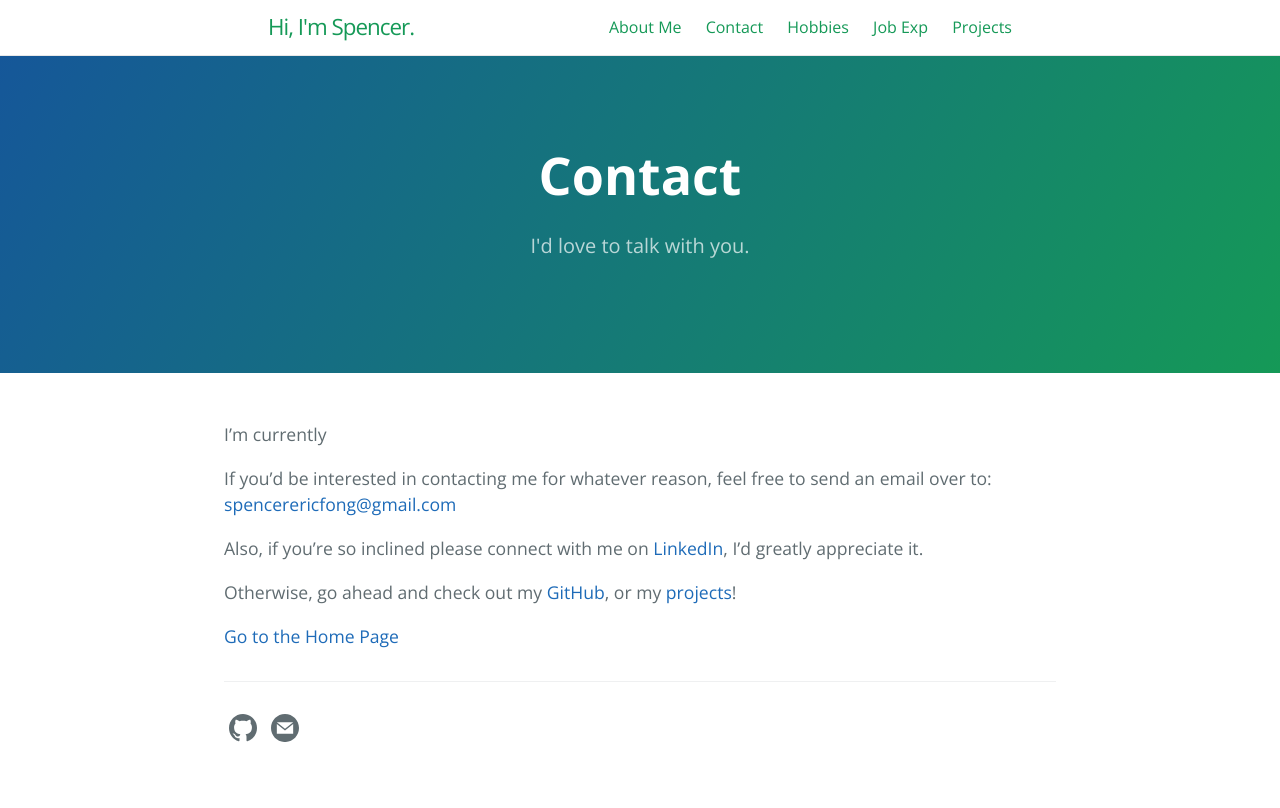
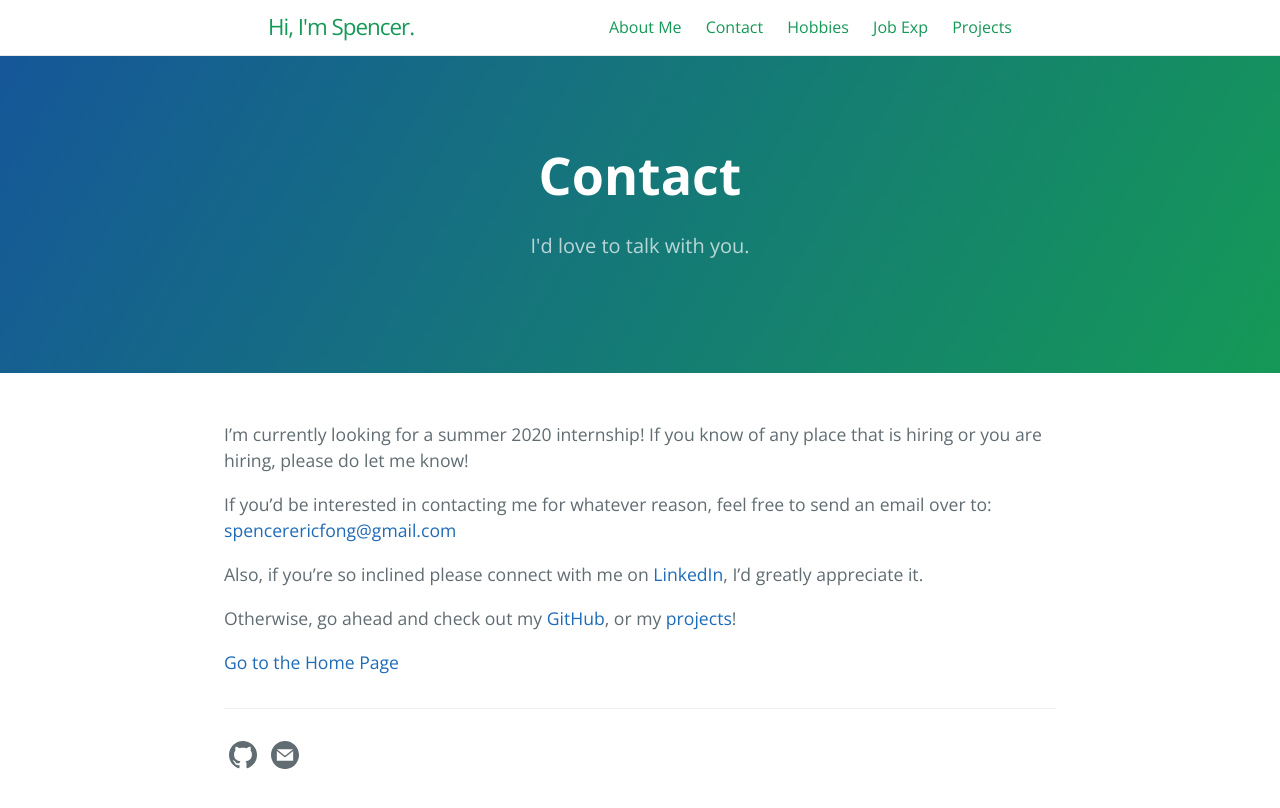
Before and after one commit to spencerericfong/spencerericfong.github.io, a Jekyll site: the page built from contact.md, in a window 1280 px wide. Shown: the top 808 px of the page. Built offline with Jekyll 4.4.1, drawn with Linux system fonts in a browser that asks for light colours.

Commit message:
fixed contact page

```diff
--- a/contact.md
+++ b/contact.md
@@ -5,7 +5,7 @@ tagline: I'd love to talk with you.
 permalink: /contact.html
 ---
 
-I'm currently
+I'm currently looking for a summer 2020 internship! If you know of any place that is hiring or you are hiring, please do let me know!
 
 If you'd be interested in contacting me for whatever reason, feel free to send an email over to: [spencerericfong@gmail.com](mailto:spencerericfong@gmail.com)
 
```
